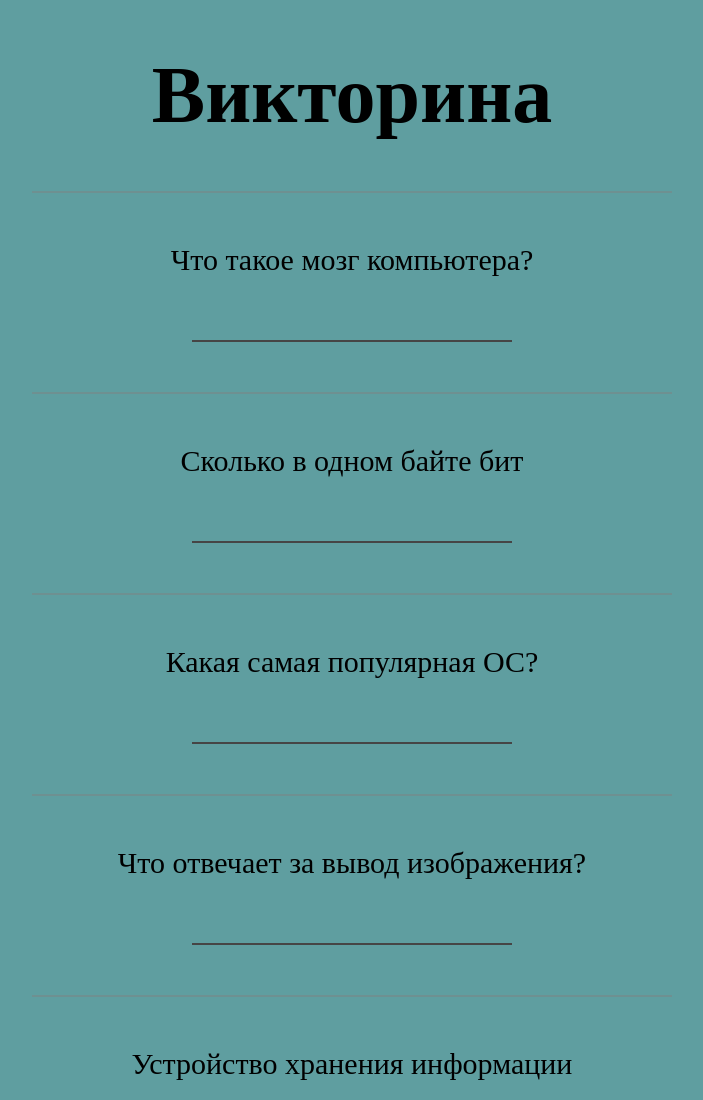
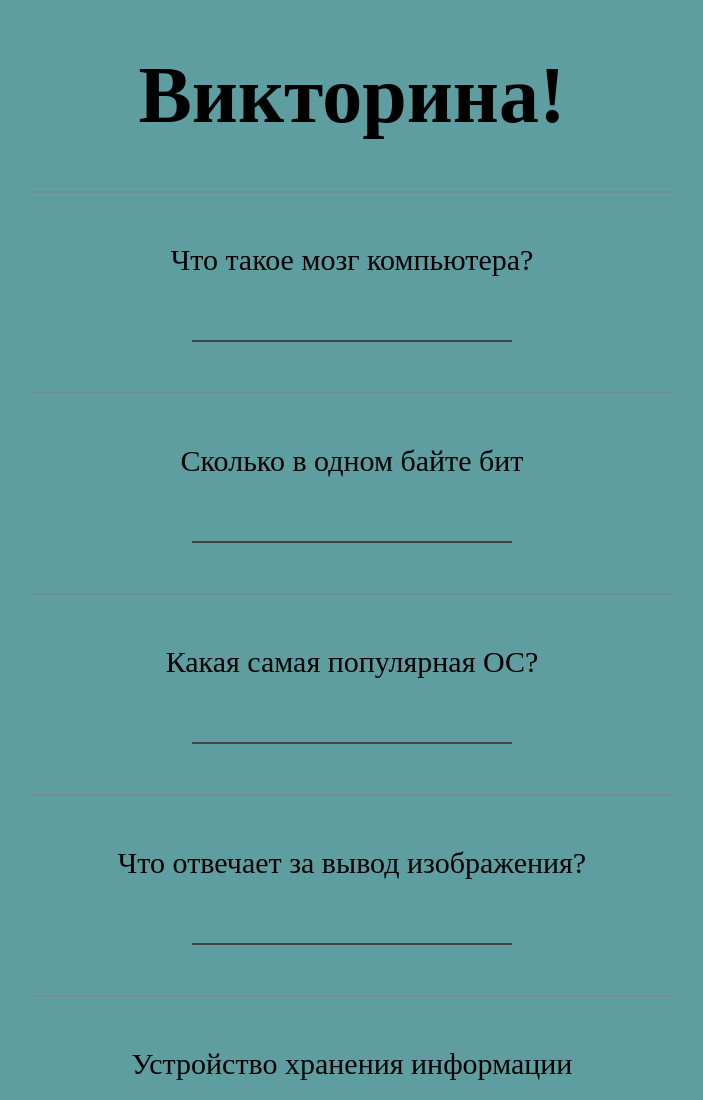
Before and after one commit to Dianom23/Quiz, a plain HTML site: page index.html in a window 1280 px wide. Shown: the top 1100 px of the page, without its empty margins (288-991 px from the left). Drawn offline with Linux system fonts and the light colour scheme.

Commit message:
Изменил текст

```diff
--- a/index.html
+++ b/index.html
@@ -9,7 +9,7 @@
 </head>
 <body>
     <div class="container">
-        <h1 class="title">Викторина</h1>
+        <h1 class="title">Викторина!</h1>
         <div class="block_question">
             <p class="title_question">Что такое мозг компьютера?</p>
             <input type="text" id="q1" class="inputText">
```
